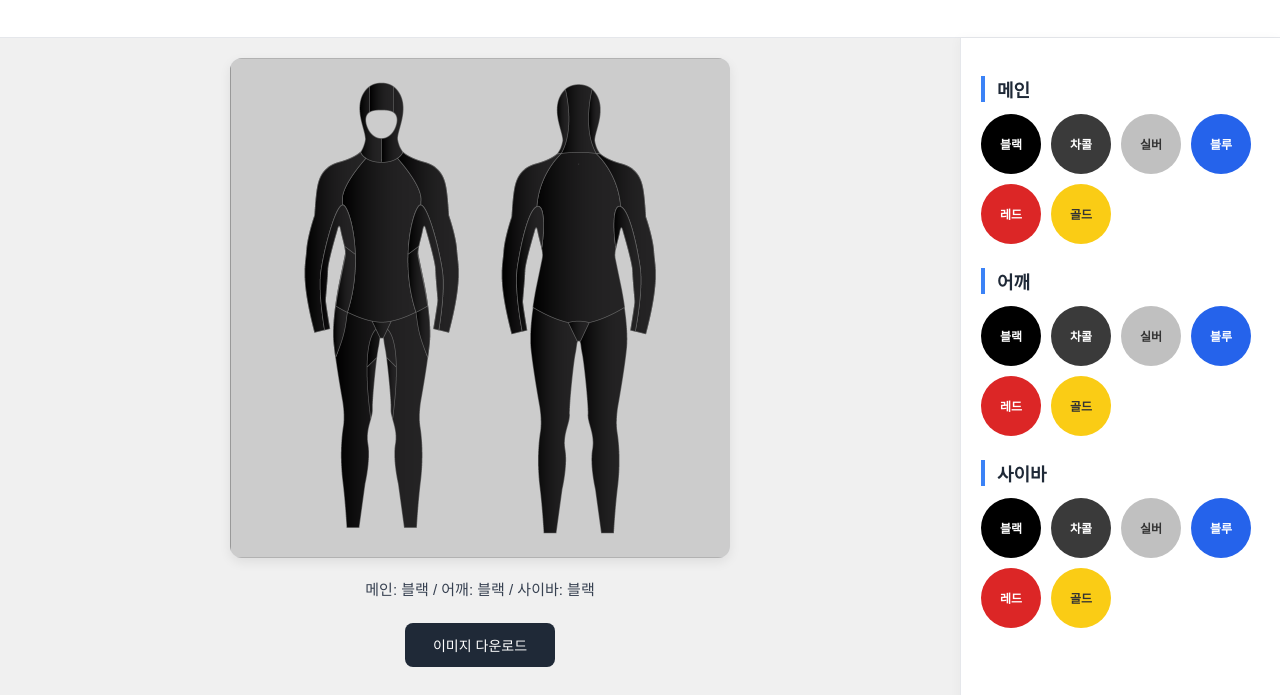
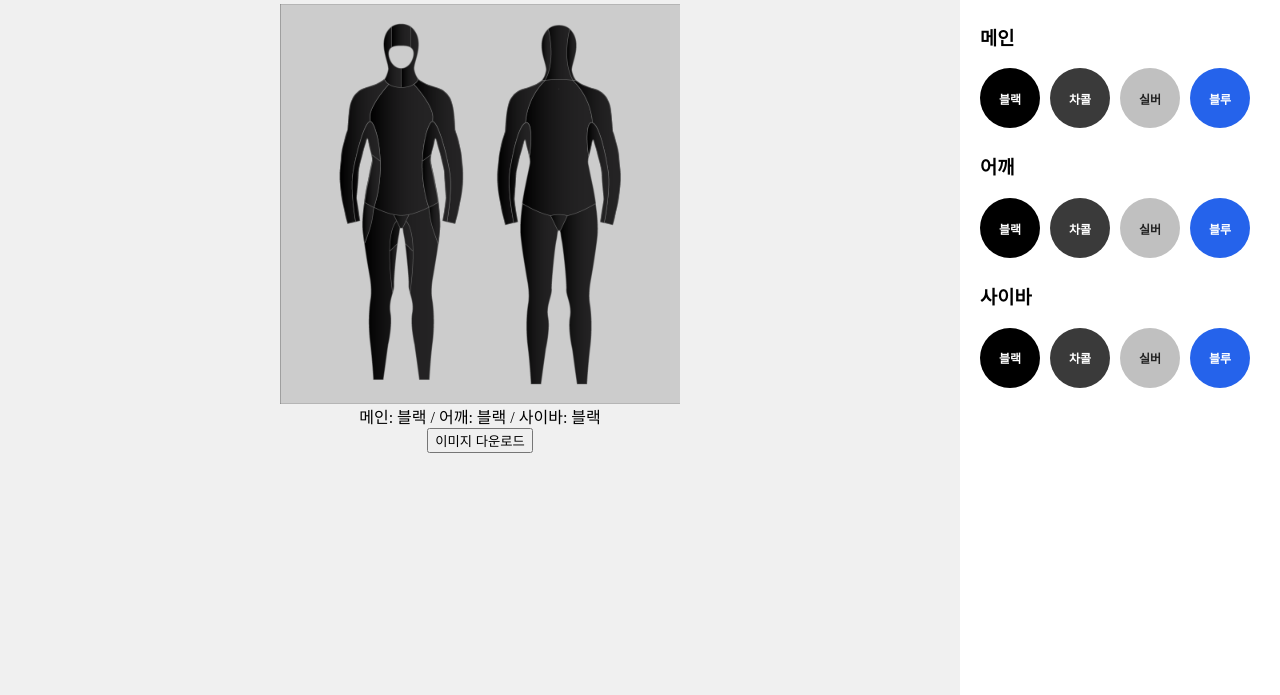
Before and after one commit to JAY-HYPER/custom-free2pc-glide, a plain HTML site: page index.html in a window 1280 px wide. Shown: the part 105-800 px from the top of the page. Drawn offline with Linux system fonts and the light colour scheme.

Commit message:
Add files via upload

```diff
--- a/index.html
+++ b/index.html
@@ -1,64 +1,23 @@
 <!DOCTYPE html>
 <html lang="ko">
 <head>
-  <meta charset="UTF-8">
-  <meta name="viewport" content="width=device-width, initial-scale=1.0">
+  <meta charset="UTF-8" />
+  <meta name="viewport" content="width=device-width, initial-scale=1.0" />
   <title>[컬러커스텀] 프리투피스 - 글라이드스킨</title>
-  <link rel="stylesheet" href="style.css">
-  <style>
-    body, html {
-      margin: 0;
-      padding: 0;
-      height: 100%;
-      overflow: hidden;
-    }
-    .page-header h1 {
-      text-align: left;
-      margin-left: 32px;
-    }
-    .container {
-      display: flex;
-      height: calc(100% - 60px); /* header 높이 제외 */
-    }
-    .image-section {
-      flex: 1;
-      overflow: hidden;
-      display: flex;
-      justify-content: center;
-      align-items: flex-start;
-      padding-top: 20px;
-      background-color: #f0f0f0;
-    }
-    .controls-section {
-      width: 320px;
-      overflow-y: auto;
-      padding: 20px;
-      background-color: #fff;
-      box-sizing: border-box;
-    }
-    .color-row {
-      display: flex;
-      flex-wrap: wrap;
-      gap: 10px;
-      margin-bottom: 24px;
-    }
-    .color-button {
-      flex: 0 0 auto;
-    }
-  </style>
+  <link rel="stylesheet" href="style.css" />
 </head>
 <body>
   <header class="page-header">
-    <h1>컬러 시뮬레이터</h1>
+    <h1>[컬러커스텀] 프리투피스 - 글라이드스킨</h1>
   </header>
 
   <div class="container">
     <div class="image-section">
       <div class="image-wrapper">
         <div class="image-stack" id="image-stack">
-          <img id="main-layer" src="assets/main-blk.png" alt="메인">
-          <img id="sub-layer" src="assets/arm-blk.png" alt="어깨">
-          <img id="logo-layer" src="assets/side-blk.png" alt="사이바">
+          <img id="main-layer" src="assets/main-blk.png" alt="메인" />
+          <img id="sub-layer" src="assets/arm-blk.png" alt="어깨" />
+          <img id="logo-layer" src="assets/side-blk.png" alt="사이바" />
         </div>
 
         <div id="selected-color-text" class="selected-color">
--- a/script.js
+++ b/script.js
@@ -33,7 +33,7 @@ function downloadCompositeImage() {
   const sub = document.getElementById('sub-layer');
   const logo = document.getElementById('logo-layer');
   const text = document.getElementById('selected-color-text').textContent;
-  const title = document.title; // ← HTML 문서의 타이틀 자동 사용
+  const title = document.title;
 
   const canvas = document.createElement('canvas');
   const width = main.naturalWidth;
@@ -48,23 +48,19 @@ function downloadCompositeImage() {
   ctx.fillStyle = "#ffffff";
   ctx.fillRect(0, 0, width, height);
 
-  // 상단 타이틀
   ctx.fillStyle = '#111';
   ctx.font = '24px Pretendard, sans-serif';
   ctx.textAlign = 'center';
   ctx.fillText(title, width / 2, 40);
 
-  // 이미지
   ctx.drawImage(main, 0, padding);
   if (sub.src) ctx.drawImage(sub, 0, padding);
   if (logo.src) ctx.drawImage(logo, 0, padding);
 
-  // 하단 선택된 정보
   ctx.fillStyle = '#111';
   ctx.font = '20px Pretendard, sans-serif';
   ctx.fillText(text, width / 2, height - 20);
 
-  // 저장
   const today = new Date();
   const yyyy = today.getFullYear();
   const mm = String(today.getMonth() + 1).padStart(2, '0');
--- a/style.css
+++ b/style.css
@@ -1,35 +1,30 @@
-body {
+body, html {
   margin: 0;
   padding: 0;
-  font-family: 'Pretendard', 'Noto Sans KR', sans-serif;
-  background-color: #f8f9fa;
-  color: #1f2937;
-}
-
-.page-header {
-  text-align: center;
-  padding: 32px 0;
-  background-color: #fff;
-  border-bottom: 1px solid #e5e7eb;
+  height: 100%;
+  overflow: hidden;
 }
 
 .page-header h1 {
-  font-size: 28px;
-  font-weight: 600;
+  text-align: left;
+  margin-left: 32px;
 }
 
 .container {
   display: flex;
-  height: calc(100vh - 80px);
+  flex-direction: row;
+  height: calc(100% - 60px);
 }
 
 .image-section {
   flex: 1;
-  background-color: #f4f4f5;
+  min-width: 400px;
+  overflow: hidden;
   display: flex;
   justify-content: center;
   align-items: flex-start;
-  padding-top: 40px;
+  padding-top: 20px;
+  background-color: #f0f0f0;
 }
 
 .image-wrapper {
@@ -40,12 +35,8 @@ body {
 
 .image-stack {
   position: relative;
-  width: 500px;
-  height: 500px;
-  background-color: #e5e7eb;
-  border-radius: 12px;
-  overflow: hidden;
-  box-shadow: 0 4px 12px rgba(0,0,0,0.08);
+  width: 400px;
+  height: 400px;
 }
 
 .image-stack img {
@@ -53,62 +44,47 @@ body {
   top: 0;
   left: 0;
   width: 100%;
-}
-
-.selected-color {
-  margin-top: 20px;
-  font-size: 15px;
-  font-weight: 500;
-  color: #374151;
-}
-
-.download-button {
-  margin-top: 24px;
-  padding: 12px 28px;
-  background-color: #1f2937;
-  color: white;
-  font-size: 14px;
-  border: none;
-  border-radius: 8px;
-  cursor: pointer;
-  transition: background 0.2s ease;
-}
-
-.download-button:hover {
-  background-color: #111827;
+  height: 100%;
+  object-fit: contain;
 }
 
 .controls-section {
   width: 320px;
-  background-color: #ffffff;
-  padding: 30px;
-  border-left: 1px solid #e5e7eb;
-  box-shadow: -2px 0 10px rgba(0,0,0,0.03);
-}
-
-.section-title {
-  font-size: 18px;
-  font-weight: 600;
-  margin-bottom: 12px;
-  border-left: 4px solid #3b82f6;
-  padding-left: 12px;
+  height: 100%;
+  overflow-y: auto;
+  padding: 20px;
+  background-color: #fff;
+  box-sizing: border-box;
+  -webkit-overflow-scrolling: touch;
 }
 
 .color-row {
   display: flex;
-  flex-wrap: wrap;
+  flex-wrap: nowrap;
+  overflow-x: auto;
   gap: 10px;
   margin-bottom: 24px;
+  -webkit-overflow-scrolling: touch;
+}
+
+.color-row::-webkit-scrollbar {
+  height: 6px;
+}
+
+.color-row::-webkit-scrollbar-thumb {
+  background-color: rgba(0, 0, 0, 0.2);
+  border-radius: 3px;
 }
 
 .color-button {
+  flex: 0 0 auto;
   width: 60px;
   height: 60px;
   border-radius: 50%;
-  border: 2px solid transparent;
+  border: none;
   cursor: pointer;
   font-size: 12px;
-  font-weight: 600;
+  font-weight: bold;
   display: flex;
   justify-content: center;
   align-items: center;
@@ -118,12 +94,30 @@ body {
 
 .color-button:hover {
   transform: translateY(-2px);
-  box-shadow: 0 2px 6px rgba(0,0,0,0.1);
+  box-shadow: 0 2px 6px rgba(0,0,0,0.15);
 }
 
-.color-black { background-color: #000; }
+.color-black { background-color: #000000; }
 .color-charcoal { background-color: #3a3a3a; }
-.color-silver { background-color: silver; color: #333; }
+.color-silver { background-color: #c0c0c0; color: #222; }
 .color-blue { background-color: #2563eb; }
 .color-red { background-color: #dc2626; }
-.color-gold { background-color: #facc15; color: #333; }
+.color-gold { background-color: #facc15; color: #222; }
+
+@media (max-width: 768px) {
+  .container {
+    flex-direction: column;
+    height: auto;
+  }
+
+  .image-section {
+    width: 100%;
+    min-width: auto;
+    padding-top: 20px;
+  }
+
+  .controls-section {
+    width: 100%;
+    height: auto;
+  }
+}
```
